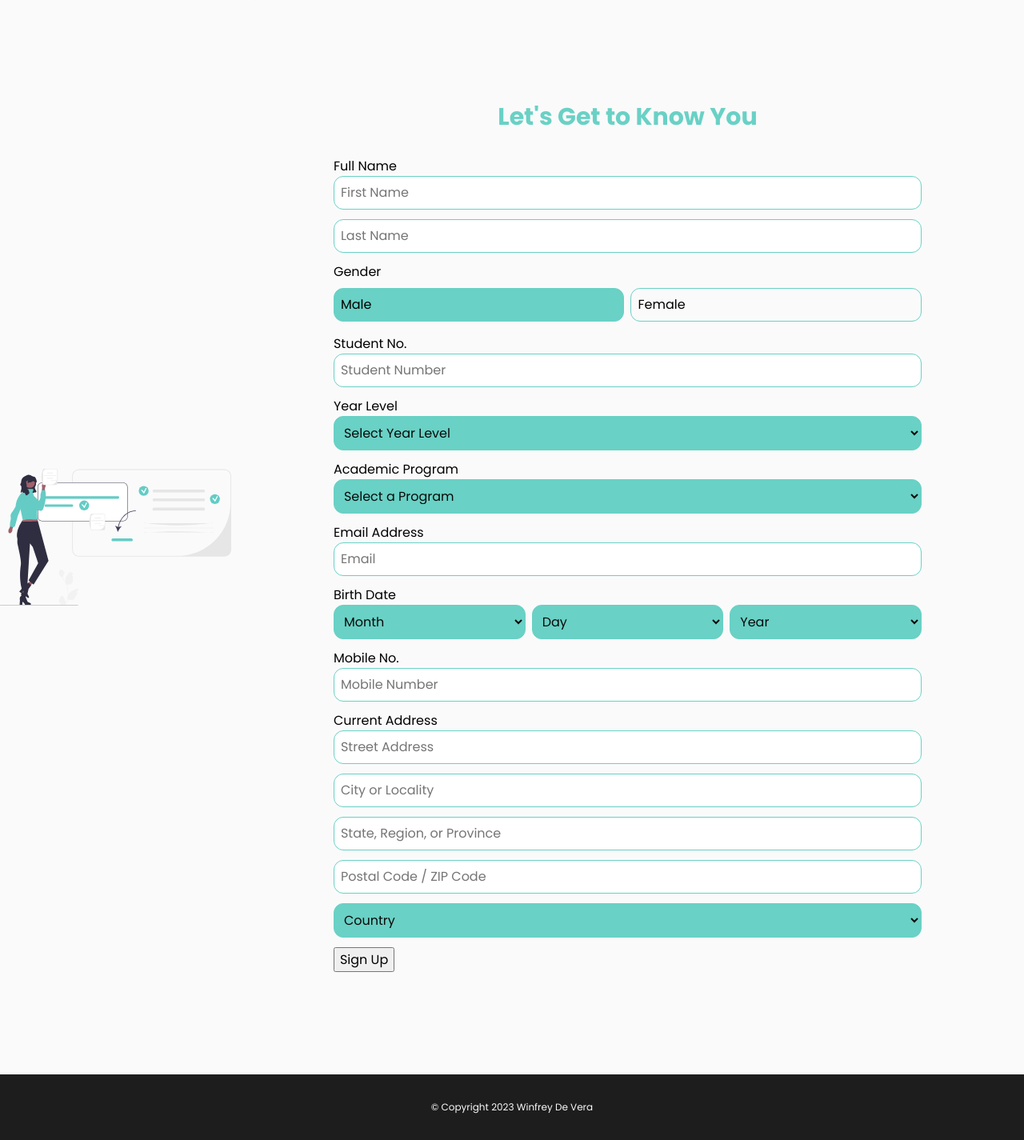
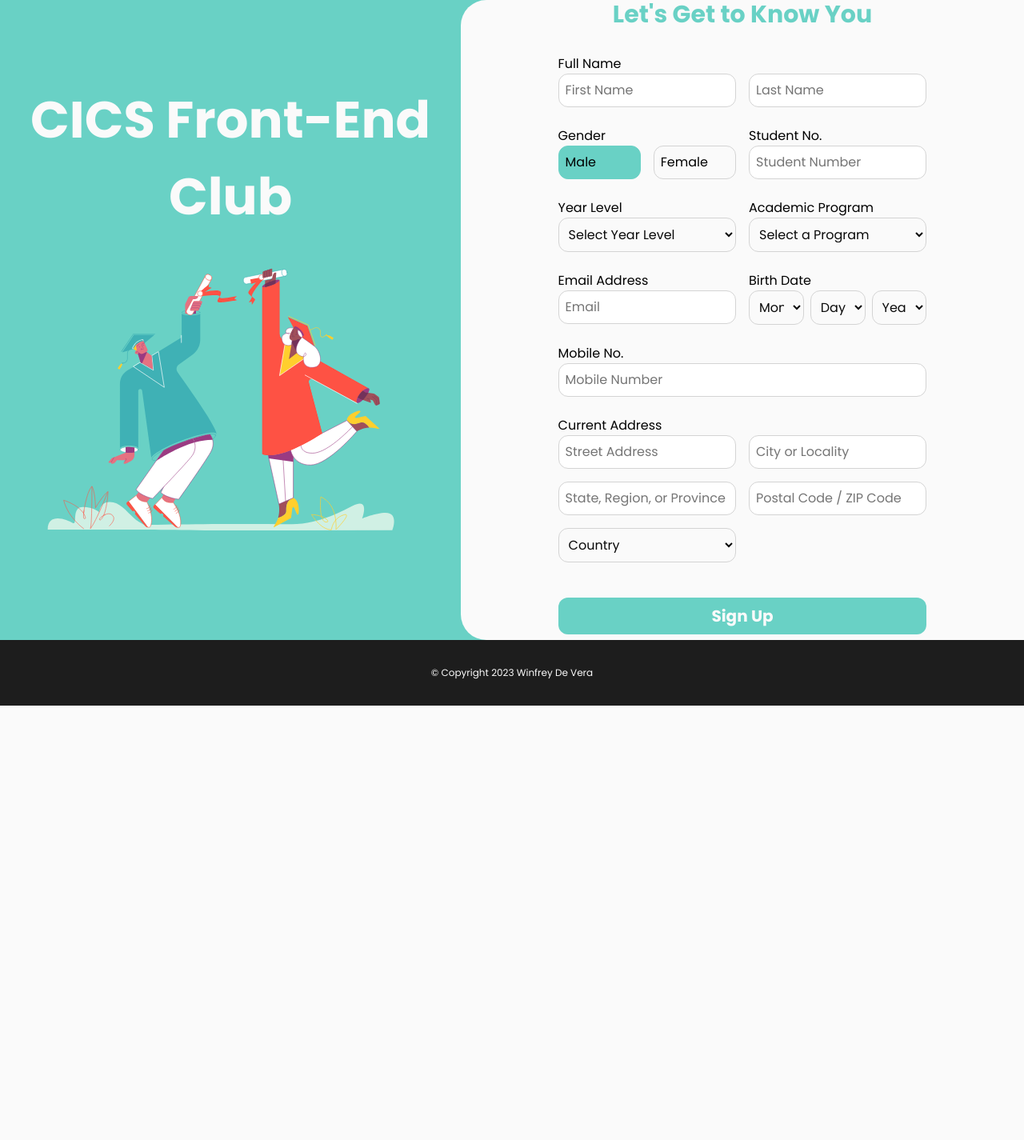
Before and after one commit to wjamesdevera/ICS2608-MP6-PHP, a PHP site: page / in a window 1280 px wide. Shown: the whole page at 80% size. After the commit the page ends 882 px from the top, so only its background shows below. Run offline with PHP 8.4, Linux system fonts and the light colour scheme.

Commit message:
desktop view

```diff
--- a/index.php
+++ b/index.php
@@ -4,17 +4,21 @@ include("./templates/header.php");
 ?>
     <div class="section sign-up">
         <div class="left-section">
-            <img src="./assets/undraw_learning_re_32qv.svg" alt="" class="sign-up-img">
+            <div class="">
+                <h1 class="hero-title">CICS Front-End Club</h1>
+                <img src="./assets/1 SCENE.svg" alt="" class="sign-up-img">
+            </div>
         </div>
         <div class="right-section">
             <form class="form" action="./register.php" method="POST">
                 <h2 class="form-title">Let's Get to Know You</h2>
                 <div class="form-content">
-                    <div class="name form-section">
+                    <div class="name form-section grid-span-2">
                         <h4>Full Name</h4>
+                        <div class="name-fields">
                             <input type="text" name="first_name" id="first_name" placeholder="First Name">
-                        <span><p><?php echo $errors['first_name'] ?></p></span>
                             <input type="text" name="last_name" id="last_name" placeholder="Last Name">
+                        </div>
                     </div>
                     <div class="gender form-section">
                         <h4>Gender</h4>
@@ -87,13 +91,14 @@ include("./templates/header.php");
                             </select>
                         </div>
                     </div>
-                    <div class="phone form-section">
+                    <div class="phone form-section grid-span-2">
                         <label for="phone">Mobile No.</label>
                         <input type="text" name="phone" id="phone" placeholder="Mobile Number">
                     </div>
-                    <div class="address form-section">
+                    <div class="address form-section grid-span-2">
                         <h4>Current Address</h4>
-                        <input type="text" name="street" id="street"placeholder="Street Address">
+                        <div class="address-fields">
+                            <input type="text" name="street" id="street" placeholder="Street Address">
                             <input type="text" name="city" id="city" placeholder="City or Locality">
                             <input type="text" name="state" id="state" placeholder="State, Region, or Province">
                             <input type="text" name="postal" id="postal" placeholder="Postal Code / ZIP Code">
@@ -105,9 +110,11 @@ include("./templates/header.php");
                                 }
                                 ?>
                             </select>
+
                         </div>
                     </div>
-                <div class="">
+                </div>
+                <div class="submit-button">
                     <input type="submit" value="Sign Up" name="submit">
                 </div>
             </form>
--- a/style.css
+++ b/style.css
@@ -169,10 +169,9 @@ html {
 }
 
 body {
-    min-height: 100vh;
     display: flex;
     flex-direction: column;
-    background-color: var(--background-light);
+    background-color: var(--primary-2);
 }
 
 footer {
@@ -183,9 +182,6 @@ footer {
     padding: 2rem;
 }
 
-.section {
-    flex: 1;
-}
 
 .sign-up {
     display: flex;
@@ -201,8 +197,7 @@ footer {
     justify-content: center;
     align-items: center;
     background-color: var(--background-light);
-    min-height: 100vh;
-    padding: 10%;
+    padding: 25% 10%;
 }
 
 .form-title {
@@ -218,10 +213,15 @@ footer {
     width: 100%;
 }
 
+.form-section {
+    margin-bottom: .75rem;
+}
+
 input[type="text"], input[type="email"] {
     border-radius: .75rem;
-    border: 1px solid var(--button-primary);
+    border: 1px solid var(--light-gray);
     margin-bottom: .75rem;
+    margin-top: .5;
     padding: .5rem;
     width: 100%;
 }
@@ -232,9 +232,9 @@ input[type="text"]:focus, input[type="email"]:focus {
 
 select {
     border-radius: 1px solid var(--light-gray);
-    border: 1px solid var(--button-primary);
-    background-color: var(--button-primary);
+    border: 1px solid var(--light-gray);
     color: var(--text-dark);
+    background-color: var(--background-light);
     border-radius: .75rem;
     overflow: hidden;
     width: 100%;
@@ -257,8 +257,9 @@ select option {
 
 .gender-buttons {
     display: flex;
-    margin: .5rem 0 1rem 0;
+    margin-bottom: .5rem;
     gap: .5rem;
+    flex-wrap: wrap;
 }
 
 .gender-buttons * {
@@ -275,17 +276,18 @@ select option {
     align-items: center;
     gap: .25rem;
     cursor: pointer;
-    border: 1px solid var(--button-primary);
+    border: 1px solid var(--light-gray);
     border-radius: .75rem;
     padding: .5rem;
 }
 
 .gender-buttons input[type="radio"]:not(:checked) + label:hover {
-    outline: 2px solid var(--button-primary);
+    outline: 1px solid var(--button-primary);
 }
 
 .gender-buttons input[type="radio"]:checked + label {
     background-color: var(--button-primary);
+    border-color: var(--button-primary);
 }
 
 .dob-select-section {
@@ -293,21 +295,91 @@ select option {
     gap: .5rem;
 }
 
+.submit-button {
+    margin-top: 1rem;
+    margin-bottom: 1rem;
+}
+
+input[type="submit"] {
+    cursor: pointer;
+    background-color: var(--primary-2);
+    border: none;
+    width: 100%;
+    padding: .5rem 1rem;
+    border-radius: .75rem;
+    font-weight: 700;
+    color: var(--text-light);
+    font-size: 1.25rem;
+    margin-top: 1rem;
+    margin-bottom: 1rem;
+}
 
 
 @media (min-width: 768px) {
     .sign-up {
         flex-direction: row;
     }
+    .section * {
+        flex: 1;
+    }
+
     .left-section {
         display: flex;
         align-items: center;
         justify-content: center;
+        background-color: var(--button-primary);
     }
 
     .right-section {
         border-top-left-radius: 2rem;
         border-bottom-left-radius: 2rem;
         z-index: 2;
+        padding: 5%;
+    }
+
+    .form {
+        max-width: 80%;
+    }
+
+    .name-fields {
+        display: flex;
+        gap: 0 1rem;
+    }
+    .name-fields * {
+        flex: 1;
+    }
+
+    .gender-buttons {
+        gap: 1rem;
+    }
+
+    .address-fields {
+        display: grid;
+        gap: .25rem 1rem;
+        grid-template-columns: repeat(2, 1fr);
+    }
+    .address-fields * {
+        margin: 0;
+    }
+
+    .form-content {
+        display: grid;
+        grid-template-columns: repeat(2, 1fr);
+        gap: 0 1rem;
+    }
+
+    .grid-span-2 {
+        grid-column: span 2;
+    }
+
+    body * {
+        max-height: 100vh;
+    }
+
+    .hero-title {
+        font-size: 4rem;
+        color: var(--text-light);
+        text-align: center;
+        font-weight: 900;
     }
 }
```
Also changed, not shown: assets/1 SCENE.svg (added). Lines whose indentation alone changed are shown as unchanged.
